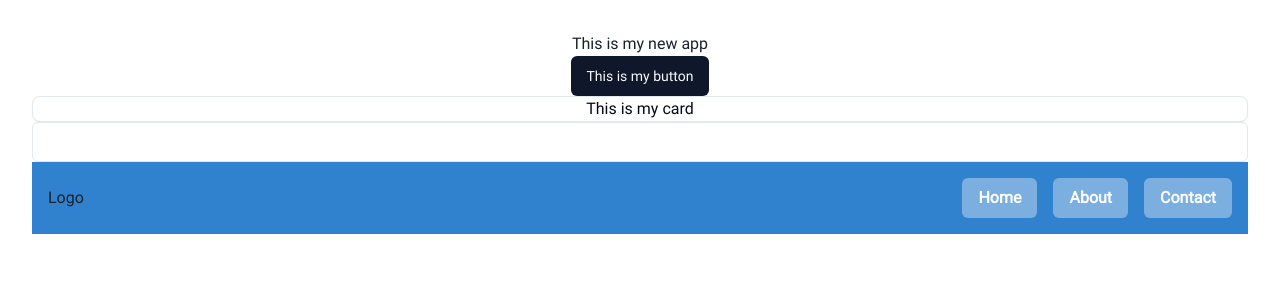
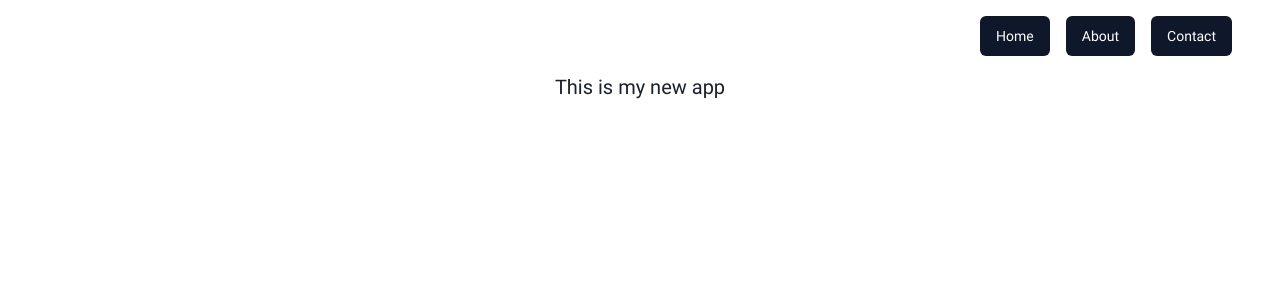
Before and after one commit to orl1289/boilerplate, a React (Vite) app: page / in a window 1280 px wide. Shown: the top 300 px of the page. Built offline with nearby package versions, Linux system fonts and the light colour scheme.

Commit message:
Created the NavBar component

```diff
--- a/src/App.css
+++ b/src/App.css
@@ -1,11 +1,11 @@
-#root {
-  max-width: 1280px;
+ #root {
+  max-width: max-width;
   margin: 0 auto;
-  padding: 2rem;
   text-align: center;
   font-family:'Roboto', sans-serif;
+  font-size: 20px;
 }
-
+/*
 .logo {
   height: 6em;
   padding: 1.5em;
@@ -40,4 +40,4 @@
 
 .read-the-docs {
   color: #888;
-}
+} */
--- a/src/App.tsx
+++ b/src/App.tsx
@@ -1,24 +1,18 @@
 
 import './App.css'
-import { Button } from './components/ui/button'
-import { Card } from './components/ui/card'
-import { Menubar } from './components/ui/menubar'
-
-import { ChakraProvider } from "@chakra-ui/react";
-import Nav from "./components/Nav";
+import NavBar from './components/NavBar';
 
 function App() {
 
-
   return (
     <>
+
+    <NavBar></NavBar>
       <div>
         This is my new app
       </div>
-      <Button>This is my button</Button>
-      <Card>This is my card</Card>
-      <Menubar></Menubar>
-      <Nav></Nav>
+
+
 
     </>
   )
--- a/src/components/Nav.tsx
+++ /dev/null
@@ -1,34 +0,0 @@
-// src/components/Navbar.tsx
-import { useState } from "react";
-import { Box, Button, Flex, IconButton, useDisclosure } from "@chakra-ui/react";
-import { HamburgerIcon } from "@chakra-ui/icons";
-
-const Navbar: React.FC = () => {
-  const { isOpen, onToggle } = useDisclosure();
-
-  return (
-    <Box bg="blue.500" p={4}>
-      <Flex justify="space-between" align="center">
-        <Box>Logo</Box>
-        <IconButton
-          display={{ base: "block", md: "none" }} // Hide on larger screens
-          onClick={onToggle}
-          icon={<HamburgerIcon />}
-        />
-        <Box
-          display={{ base: isOpen ? "block" : "none", md: "block" }} // Show on smaller screens when menu is open, and always on larger screens
-        >
-          <Button colorScheme="whiteAlpha" mr={4}>
-            Home
-          </Button>
-          <Button colorScheme="whiteAlpha" mr={4}>
-            About
-          </Button>
-          <Button colorScheme="whiteAlpha">Contact</Button>
-        </Box>
-      </Flex>
-    </Box>
-  );
-};
-
-export default Navbar;
--- /dev/null
+++ b/src/components/NavBar.tsx
@@ -0,0 +1,39 @@
+// src/components/Navbar.tsx
+import { useState } from "react";
+import { Button } from "./ui/button";
+import { HamburgerIcon } from "@chakra-ui/icons";
+
+
+const Navbar: React.FC = () => {
+  const [isOpen, setIsOpen] = useState(false);
+
+  const toggleMenu = () => {
+    setIsOpen(!isOpen);
+  };
+
+  return (
+    <nav className= "p-4">
+      <div className="container mx-auto flex justify-between items-center">
+        <div className="text-white">Logo</div>
+        <Button className="block md:hidden text-white" onClick={toggleMenu}>
+          {/* Hamburger Icon */}
+          {isOpen ? (
+            <HamburgerIcon></HamburgerIcon>
+          ) : (
+            <HamburgerIcon></HamburgerIcon>
+          )}
+        </Button>
+        <div
+          className={`${
+            isOpen ? "block" : "hidden"} md:block md:flex md:items-center`}
+        >
+          <Button className="text-white mr-4">Home</Button>
+          <Button className="text-white mr-4">About</Button>
+          <Button className="text-white">Contact</Button>
+        </div>
+      </div>
+    </nav>
+  );
+};
+
+export default Navbar;
--- a/tailwind.config.js
+++ b/tailwind.config.js
@@ -2,10 +2,10 @@
 module.exports = {
   darkMode: ["class"],
   content: [
-    './pages/**/*.{ts,tsx}',
-    './components/**/*.{ts,tsx}',
-    './app/**/*.{ts,tsx}',
-    './src/**/*.{ts,tsx}',
+    "./pages/**/*.{ts,tsx}",
+    "./components/**/*.{ts,tsx}",
+    "./app/**/*.{ts,tsx}",
+    "./src/**/*.{ts,tsx}",
   ],
   prefix: "",
   theme: {
@@ -13,7 +13,14 @@ module.exports = {
       center: true,
       padding: "2rem",
       screens: {
-        "2xl": "1400px",
+        tablet: "640px",
+        // => @media (min-width: 640px) { ... }
+
+        laptop: "1024px",
+        // => @media (min-width: 1024px) { ... }
+
+        desktop: "1280px",
+        // => @media (min-width: 1280px) { ... }
       },
     },
     extend: {
@@ -74,4 +81,4 @@ module.exports = {
     },
   },
   plugins: [require("tailwindcss-animate")],
-}
+};
```
